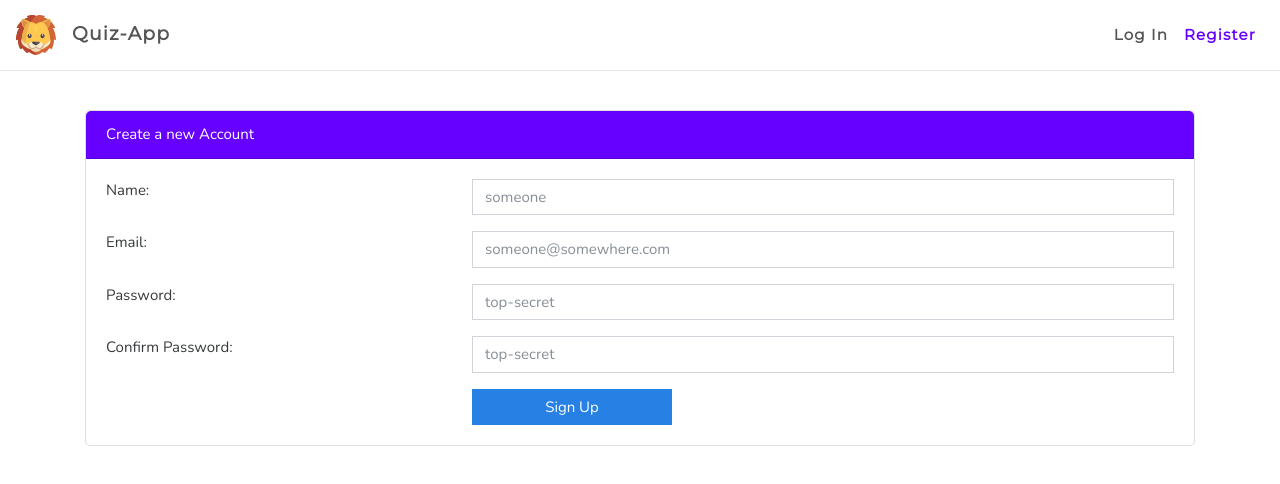
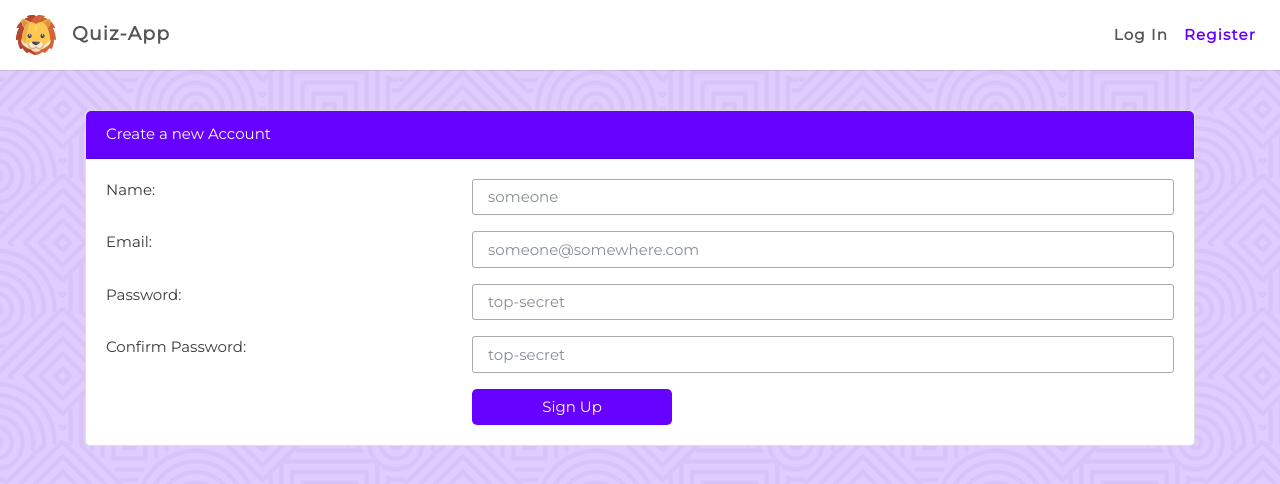
Before and after one commit to ashutoshc8101/quiz-system-frontend, a Vue app: page /#/signup in a window 1280 px wide. Shown: the top 484 px of the page. Built offline with nearby package versions, Linux system fonts and the light colour scheme; what vue-resource would draw is missing.

Commit message:
Sign up form ui imporovement

```diff
--- a/index.html
+++ b/index.html
@@ -5,26 +5,16 @@
     <meta name="viewport" content="width=device-width, initial-scale=1, shrink-to-fit=no">
     <title>vue-frontend</title>
     <link rel="stylesheet" href="https://bootswatch.com/4/cosmo/bootstrap.min.css">
-    <link href="https://fonts.googleapis.com/css?family=Nunito" rel="stylesheet">
     <link href="https://fonts.googleapis.com/css?family=Montserrat" rel="stylesheet">    <link href="https://fonts.googleapis.com/css?family=Barlow" rel="stylesheet">
     <link rel="icon" href="/static/lion.svg" />
-    <style>
-      body {
-        font-family: 'Nunito';
-      }
 
-      .card.card-custom .card-header{
-        background: #6600ff;
-        border-radius: 5px 5px 0px 0px;
-      }
-      .card.card-custom{
-        border-radius: 5px !important;
-      }
-
-    </style>
   </head>
   <body>
-    <div id="app"></div>
+    <div class="background">
+      <div class="layer"></div>
+      <div id="app"></div>
+
+    </div>
     <!-- built files will be auto injected -->
   </body>
 
--- a/package.json
+++ b/package.json
@@ -47,6 +47,7 @@
     "sass-loader": "^6.0.6",
     "semver": "^5.3.0",
     "shelljs": "^0.7.6",
+    "style-loader": "^0.19.0",
     "url-loader": "^0.5.8",
     "vue-loader": "^13.3.0",
     "vue-style-loader": "^3.0.1",
--- /dev/null
+++ b/src/assets/scss/styles.scss
@@ -0,0 +1,64 @@
+@import './variables.scss';
+body {
+  font-family: 'Montserrat';
+
+  .background{
+    position: relative;
+    background-image: url('../hypnotize.png');
+    min-height: 100vh;
+    .layer{
+      height: 100%;
+      width: 100%;
+      background: rgba(102, 0, 255, 0.2);
+      position: absolute;
+      top: 0;
+      left: 0;
+
+    }
+  }
+
+}
+
+.card.card-custom .card-header{
+  background: $primaryColor;
+  border-radius: 5px 5px 0px 0px;
+}
+.card.card-custom{
+  border-radius: 5px !important;
+}
+
+.btn.btn-custom {
+  background-color: $primaryColor;
+  border-radius: 5px;
+  color: $white;
+  cursor: pointer;
+  transition: background-color 0.3s;
+  &:hover {
+    background-color: darken($primaryColor, 10);
+  }
+  &:focus{
+    outline: none;
+    box-shadow: none;
+    background-color: darken($primaryColor, 10);
+
+  }
+}
+
+body{
+  form .form-control.form-control-custom{
+    border: 1.5px solid #aaa;
+    padding: 10px 15px;
+    box-sizing: border-box;
+    border-radius: 3px;
+    transition: border-color 0.5s;
+    &:focus{
+      box-shadow: none;
+      outline: none;
+      border-color: #777;
+    }
+    &[aria-invalid="true"] {
+      border-color: $myCrimson;
+    }
+  }
+
+}
--- a/src/assets/scss/variables.scss
+++ b/src/assets/scss/variables.scss
@@ -2,3 +2,4 @@ $primaryColor : #fff;
 $primaryColor : #6600ff;
 $navColor : #555;
 $white: #fff;
+$myCrimson : lighten(crimson,20);
--- a/src/components/auth/signup.vue
+++ b/src/components/auth/signup.vue
@@ -18,16 +18,19 @@
           <div class="form-group row" :class="{'has-error': errors.has('name') }">
             <label for="name" class="control-label col-md-4">Name:</label>
             <div class="col-md-8">
-              <input type="text" name="name" v-validate="'required|required'" placeholder="someone" class="form-control" v-model="name" />
-              <p class="text-danger" v-if="errors.has('name')">{{ errors.first('name') }}</p>
+              <input type="text" name="name" v-validate="'required|required'"
+               placeholder="someone" class="form-control form-control-custom"
+                v-model="name" :data-toggle=" errors.has('name') ? 'tooltip': ''" data-placement="top" :title="errors.first('name')" />
             </div>
           </div>
 
           <div class="form-group row" :class="{'has-error': errors.has('email') }">
             <label for="email" class="control-label col-md-4">Email:</label>
             <div class="col-md-8">
-              <input type="text" name="email" v-validate="'required|email'" placeholder="someone@somewhere.com" class="form-control" v-model="email" />
-              <p class="text-danger" v-if="errors.has('email')">{{ errors.first('email') }}</p>
+              <input type="text" name="email" v-validate="'required|email'"
+               placeholder="someone@somewhere.com" class="form-control form-control-custom"
+                v-model="email"
+                :data-toggle=" errors.has('email') ? 'tooltip': ''" data-placement="top" :title="errors.first('email')"  />
 
             </div>
           </div>
@@ -35,23 +38,26 @@
           <div class="form-group row" :class="{'has-error': errors.has('password') }">
             <label for="password" class="control-label col-md-4">Password:</label>
             <div class="col-md-8">
-              <input type="password" v-validate="'required|min:6'" name="password" placeholder="top-secret" class="form-control" v-model="password" />
-              <p class="text-danger" v-if="errors.has('password')">{{ errors.first('password') }}</p>
+              <input type="password" v-validate="'required|min:6'"
+              name="password" placeholder="top-secret"
+               class="form-control form-control-custom" v-model="password"
+               :data-toggle=" errors.has('password') ? 'tooltip': ''" data-placement="top" :title="errors.first('password')"  />
 
             </div>
           </div>
 
-          <div class="form-group row" :class="{'has-error': cnfrn }">
+          <div class="form-group row" :class="{'has-error': errors.has('cp') }">
             <label for="cp" class="control-label col-md-4">Confirm Password:</label>
             <div class="col-md-8">
-              <input type="password" name="cp" placeholder="top-secret" class="form-control" v-model="cnfrnpassword" />
-              <p class="text-danger" v-if="cnfrn">Passwords must match</p>
+              <input type="password" name="cp" placeholder="top-secret" v-validate="'required|confirmed:password'"
+               class="form-control form-control-custom" v-model="cnfrnpassword"
+               :data-toggle=" errors.has('cp') ? 'tooltip': ''" @click.once="cnfrntouched = true" data-placement="top" :title="errors.has('cp') ? errors.next('cp') : '' " :aria-invalid="errors.has('cp')"  />
 
             </div>
           </div>
           <div class="row justify-content-center">
             <div class="col-md-4">
-              <input type="submit" value="Sign Up" class="btn btn-primary" style="display: inline-block; width: 200px;" :disabled="errors.any() || this.cnfrnpassword !== this.password" />
+              <input type="submit" value="Sign Up" class="btn btn-custom" style="display: inline-block; width: 200px;" :disabled="errors.any() || this.cnfrnpassword !== this.password" />
 
             </div>
           </div>
@@ -72,15 +78,10 @@ export default {
       email: '',
       password: '',
       cnfrnpassword: '',
-      message : ''
+      message : '',
     };
   },
 
-  computed:{
-    cnfrn(){
-      return this.password != this.cnfrnpassword;
-    }
-  },
   methods:{
     submit(){
       if(this.name !== '' && this.email !== '' && this.password !== '' && this.cnfrnpassword !== '' && this.cnfrnpassword === this.password){
--- a/src/main.js
+++ b/src/main.js
@@ -4,6 +4,8 @@ import VeeValidate from 'vee-validate';
 import VueResource from 'vue-resource';
 import router from './router/routes';
 import store from './store/store';
+
+import './assets/scss/styles.scss';
 
 Vue.config.productionTip = false;
 
```
Also changed, not shown: src/assets/hypnotize.png (added), 2 other files (tests, documents, lock files or other folders).
